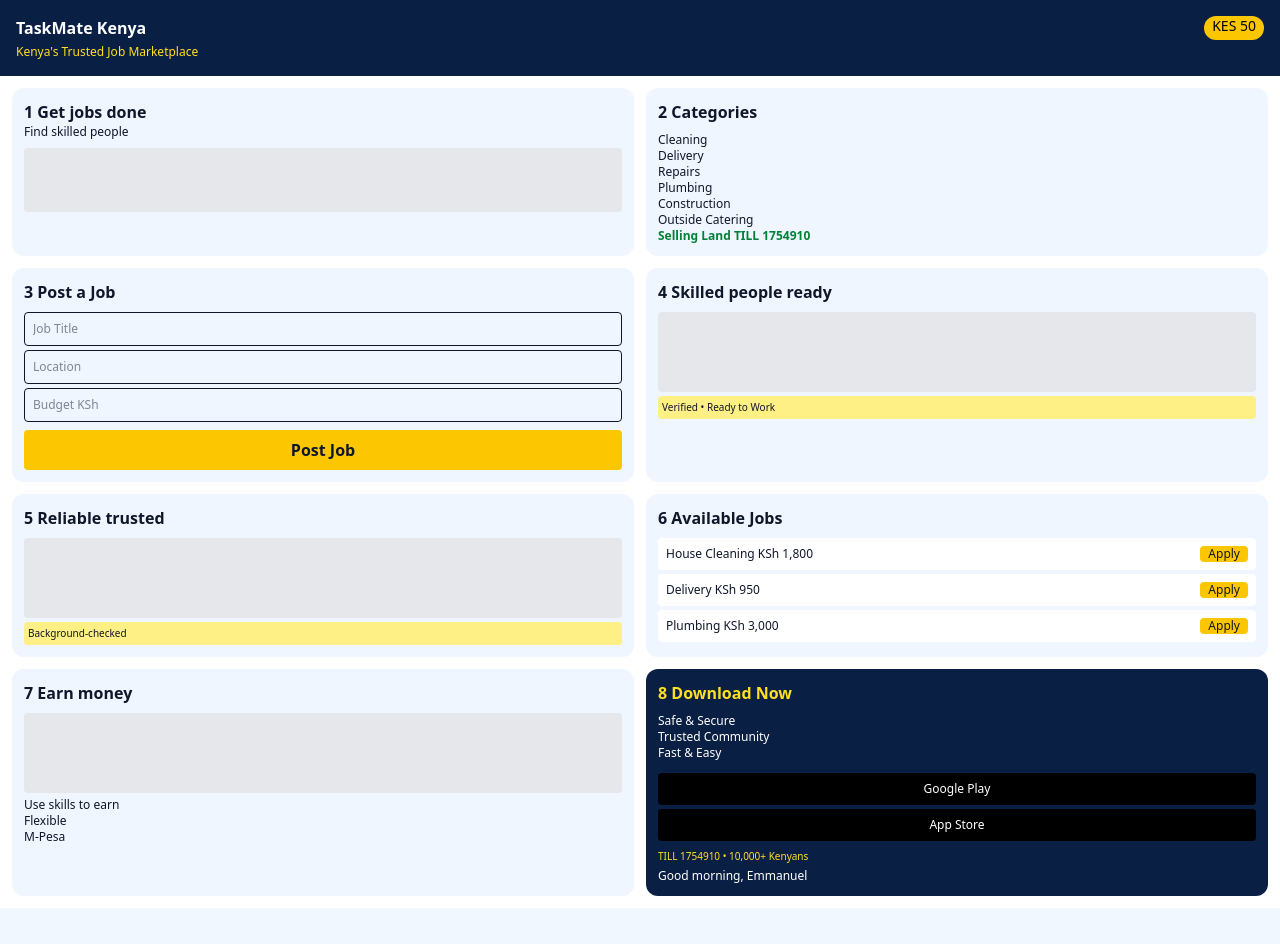
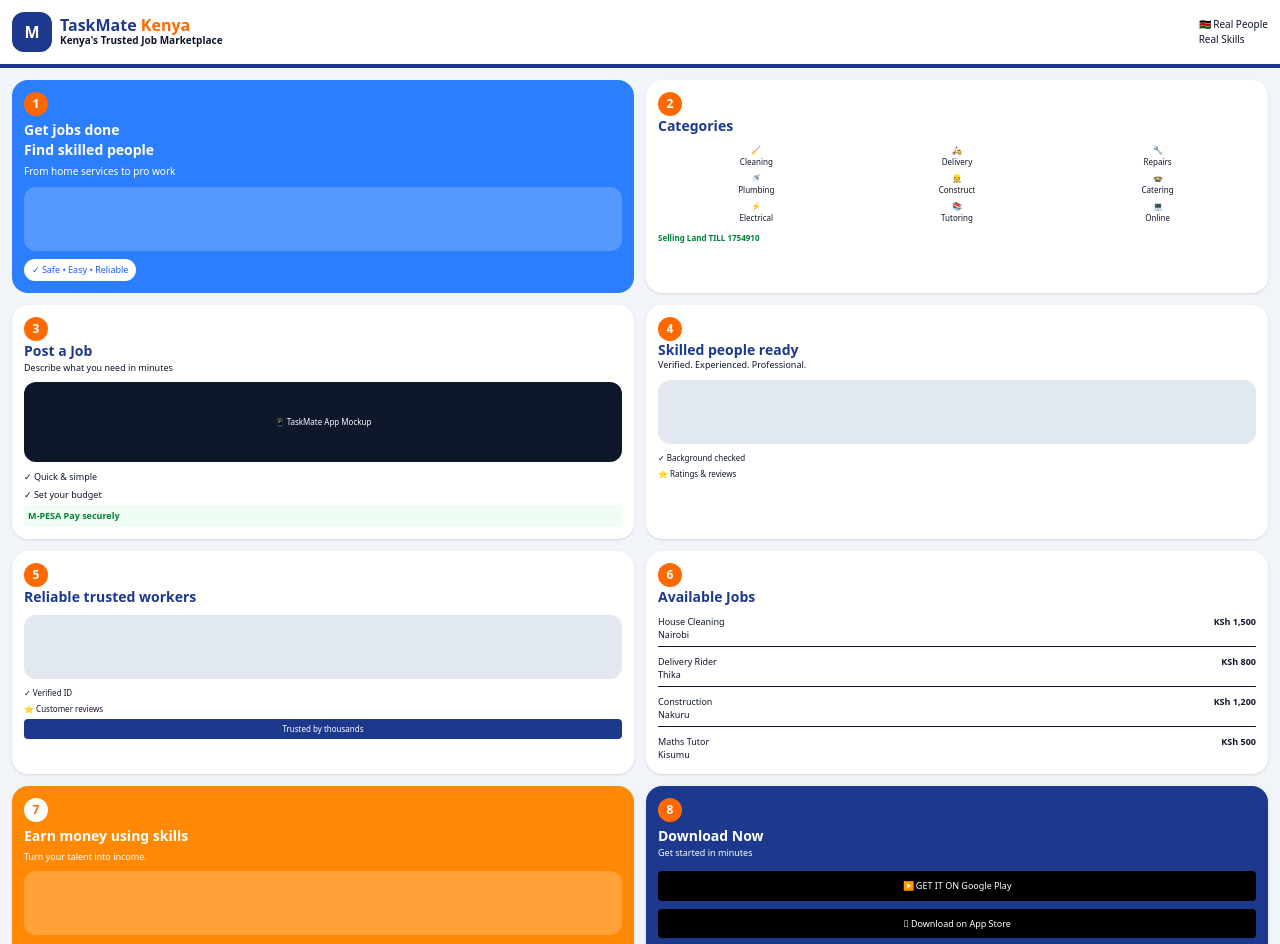
Before and after one commit to njoguemmanuel04-lgtm/taskmate, a Next.js app: page / in a window 1280 px wide. Shown: the top 944 px of the page. Before the commit the page ends 908 px from the top, so only its background shows below. Built offline with nearby package versions, Linux system fonts and the light colour scheme.

Commit message:
Update page.tsx

```diff
--- a/app/page.tsx
+++ b/app/page.tsx
@@ -1,24 +1,120 @@
 "use client"
 export default function Page(){
- return(
- <div className="min-h-screen bg-white">
-  <header className="bg-[#0a1f44] text-white p-4">
-   <div className="flex justify-between">
-    <h1 className="font-bold">TaskMate Kenya</h1>
-    <span className="bg-yellow-400 text-black px-2 rounded-full text-sm">KES 50</span>
-   </div>
-   <p className="text-yellow-300 text-xs mt-1">Kenya's Trusted Job Marketplace</p>
-  </header>
+return(
+<div className="min-h-screen bg-slate-100 pb-10">
+  {/* HEADER */}
+  <div className="bg-white p-3 border-b-4 border-blue-900">
+    <div className="flex justify-between items-center">
+      <div className="flex items-center gap-2">
+        <div className="bg-blue-900 w-10 h-10 rounded-xl flex items-center justify-center text-white font-bold">M</div>
+        <div>
+          <h1 className="font-black text-blue-900 leading-none">TaskMate <span className="text-orange-500">Kenya</span></h1>
+          <p className="text-[10px] font-bold">Kenya's Trusted Job Marketplace</p>
+        </div>
+      </div>
+      <div className="text-[10px]">🇰🇪 Real People<br/>Real Skills</div>
+    </div>
+  </div>
+
+  {/* 8 GRID */}
   <div className="p-3 grid grid-cols-2 gap-3">
-   <div className="bg-blue-50 p-3 rounded-xl"><h2 className="font-bold">1 Get jobs done</h2><p className="text-xs">Find skilled people</p><div className="bg-gray-200 h-16 rounded mt-2"></div></div>
-   <div className="bg-blue-50 p-3 rounded-xl"><h2 className="font-bold">2 Categories</h2><div className="text-xs mt-2">Cleaning<br/>Delivery<br/>Repairs<br/>Plumbing<br/>Construction<br/>Outside Catering<br/><span onClick={()=>location.href='/land'} className="font-bold text-green-700">Selling Land TILL 1754910</span></div></div>
-   <div className="bg-blue-50 p-3 rounded-xl"><h2 className="font-bold">3 Post a Job</h2><input className="w-full mt-2 p-2 border rounded text-xs" placeholder="Job Title"/><input className="w-full mt-1 p-2 border rounded text-xs" placeholder="Location"/><input className="w-full mt-1 p-2 border rounded text-xs" placeholder="Budget KSh"/><button className="w-full mt-2 bg-yellow-400 py-2 rounded font-bold">Post Job</button></div>
-   <div className="bg-blue-50 p-3 rounded-xl"><h2 className="font-bold">4 Skilled people ready</h2><div className="bg-gray-200 h-20 rounded mt-2"></div><p className="text-[10px] bg-yellow-200 mt-1 p-1 rounded">Verified • Ready to Work</p></div>
-   <div className="bg-blue-50 p-3 rounded-xl"><h2 className="font-bold">5 Reliable trusted</h2><div className="bg-gray-200 h-20 rounded mt-2"></div><p className="text-[10px] bg-yellow-200 mt-1 p-1 rounded">Background-checked</p></div>
-   <div className="bg-blue-50 p-3 rounded-xl"><h2 className="font-bold">6 Available Jobs</h2><div className="bg-white p-2 rounded mt-2 text-xs flex justify-between">House Cleaning KSh 1,800 <button className="bg-yellow-400 px-2 rounded">Apply</button></div><div className="bg-white p-2 rounded mt-1 text-xs flex justify-between">Delivery KSh 950 <button className="bg-yellow-400 px-2 rounded">Apply</button></div><div className="bg-white p-2 rounded mt-1 text-xs flex justify-between">Plumbing KSh 3,000 <button className="bg-yellow-400 px-2 rounded">Apply</button></div></div>
-   <div className="bg-blue-50 p-3 rounded-xl"><h2 className="font-bold">7 Earn money</h2><div className="bg-gray-200 h-20 rounded mt-2"></div><p className="text-xs mt-1">Use skills to earn<br/>Flexible<br/>M-Pesa</p></div>
-   <div className="bg-[#0a1f44] p-3 rounded-xl text-white"><h2 className="font-bold text-yellow-300">8 Download Now</h2><p className="text-xs mt-2">Safe & Secure<br/>Trusted Community<br/>Fast & Easy</p><div className="bg-black p-2 rounded mt-3 text-xs text-center">Google Play</div><div className="bg-black p-2 rounded mt-1 text-xs text-center">App Store</div><p className="text-[10px] text-yellow-300 mt-2">TILL 1754910 • 10,000+ Kenyans</p><p className="text-xs mt-1">Good morning, Emmanuel</p></div>
+
+    {/* 1 */}
+    <div className="bg-blue-500 rounded-2xl p-3 text-white">
+      <span className="bg-orange-500 text-white w-6 h-6 rounded-full flex items-center justify-center text-xs font-bold">1</span>
+      <h2 className="font-black mt-1 text-sm">Get jobs done<br/>Find skilled people</h2>
+      <p className="text-[10px] mt-1">From home services to pro work</p>
+      <div className="bg-white/20 h-16 rounded-xl mt-2"></div>
+      <p className="text-[9px] bg-white text-blue-600 mt-2 px-2 py-1 rounded-full inline-block">✓ Safe • Easy • Reliable</p>
+    </div>
+
+    {/* 2 */}
+    <div className="bg-white rounded-2xl p-3 shadow">
+      <span className="bg-orange-500 text-white w-6 h-6 rounded-full flex items-center justify-center text-xs font-bold">2</span>
+      <h2 className="font-black text-sm text-blue-900">Categories</h2>
+      <div className="grid grid-cols-3 gap-1 mt-2 text-[8px] text-center">
+        <div>🧹<br/>Cleaning</div><div>🛵<br/>Delivery</div><div>🔧<br/>Repairs</div>
+        <div>🚿<br/>Plumbing</div><div>👷<br/>Construct</div><div>🍲<br/>Catering</div>
+        <div>⚡<br/>Electrical</div><div>📚<br/>Tutoring</div><div>💻<br/>Online</div>
+      </div>
+      <p className="text-[8px] text-green-700 font-bold mt-2">Selling Land TILL 1754910</p>
+    </div>
+
+    {/* 3 */}
+    <div className="bg-white rounded-2xl p-3 shadow">
+      <span className="bg-orange-500 text-white w-6 h-6 rounded-full flex items-center justify-center text-xs font-bold">3</span>
+      <h2 className="font-black text-sm text-blue-900">Post a Job</h2>
+      <p className="text-[9px]">Describe what you need in minutes</p>
+      <div className="bg-slate-900 h-20 rounded-xl mt-2 flex items-center justify-center text-white text-[8px]">📱 TaskMate App Mockup</div>
+      <div className="text-[9px] mt-2 space-y-1">
+        <div>✓ Quick & simple</div><div>✓ Set your budget</div>
+        <div className="bg-green-50 p-1 rounded text-green-700 font-bold">M-PESA Pay securely</div>
+      </div>
+    </div>
+
+    {/* 4 */}
+    <div className="bg-white rounded-2xl p-3 shadow">
+      <span className="bg-orange-500 text-white w-6 h-6 rounded-full flex items-center justify-center text-xs font-bold">4</span>
+      <h2 className="font-black text-sm text-blue-900 leading-tight">Skilled people ready</h2>
+      <p className="text-[9px]">Verified. Experienced. Professional.</p>
+      <div className="bg-slate-200 h-16 rounded-xl mt-2"></div>
+      <div className="text-[8px] mt-2 space-y-1">
+        <div>✓ Background checked</div><div>⭐ Ratings & reviews</div>
+      </div>
+    </div>
+
+    {/* 5 */}
+    <div className="bg-white rounded-2xl p-3 shadow">
+      <span className="bg-orange-500 text-white w-6 h-6 rounded-full flex items-center justify-center text-xs font-bold">5</span>
+      <h2 className="font-black text-sm text-blue-900">Reliable trusted workers</h2>
+      <div className="bg-slate-200 h-16 rounded-xl mt-2"></div>
+      <div className="text-[8px] mt-2 space-y-1">
+        <div>✓ Verified ID</div><div>⭐ Customer reviews</div>
+        <div className="bg-blue-900 text-white p-1 rounded text-[8px] mt-1 text-center">Trusted by thousands</div>
+      </div>
+    </div>
+
+    {/* 6 */}
+    <div className="bg-white rounded-2xl p-3 shadow">
+      <span className="bg-orange-500 text-white w-6 h-6 rounded-full flex items-center justify-center text-xs font-bold">6</span>
+      <h2 className="font-black text-sm text-blue-900">Available Jobs</h2>
+      <div className="mt-2 space-y-2 text-[9px]">
+        <div className="flex justify-between border-b pb-1"><span>House Cleaning<br/>Nairobi</span><span className="font-bold">KSh 1,500</span></div>
+        <div className="flex justify-between border-b pb-1"><span>Delivery Rider<br/>Thika</span><span className="font-bold">KSh 800</span></div>
+        <div className="flex justify-between border-b pb-1"><span>Construction<br/>Nakuru</span><span className="font-bold">KSh 1,200</span></div>
+        <div className="flex justify-between"><span>Maths Tutor<br/>Kisumu</span><span className="font-bold">KSh 500</span></div>
+      </div>
+    </div>
+
+    {/* 7 */}
+    <div className="bg-orange-400 rounded-2xl p-3 text-white shadow">
+      <span className="bg-white text-orange-500 w-6 h-6 rounded-full flex items-center justify-center text-xs font-bold">7</span>
+      <h2 className="font-black text-sm mt-1">Earn money using skills</h2>
+      <p className="text-[9px] mt-1">Turn your talent into income.</p>
+      <div className="bg-white/20 h-16 rounded-xl mt-2"></div>
+      <div className="text-[9px] mt-2 space-y-1">
+        <div>✓ Get hired for local jobs</div><div>✓ Withdraw via M-Pesa</div>
+      </div>
+    </div>
+
+    {/* 8 */}
+    <div className="bg-blue-900 rounded-2xl p-3 text-white shadow">
+      <span className="bg-orange-500 text-white w-6 h-6 rounded-full flex items-center justify-center text-xs font-bold">8</span>
+      <h2 className="font-black text-sm mt-1">Download Now</h2>
+      <p className="text-[9px]">Get started in minutes</p>
+      <div className="mt-3 space-y-2">
+        <div className="bg-black rounded p-2 text-[9px] text-center">▶ GET IT ON Google Play</div>
+        <div className="bg-black rounded p-2 text-[9px] text-center"> Download on App Store</div>
+      </div>
+      <p className="text-[8px] mt-3 text-yellow-300">TILL 1754910 • Good morning, Emmanuel</p>
+    </div>
+
   </div>
- </div>
- )
+
+  {/* FOOTER */}
+  <div className="bg-blue-900 text-white text-[9px] p-3 flex justify-between mt-2">
+    <span>❤ Support Local</span><span>🛡 Safe & Secure</span><span>📱 Easy to Use</span><span>🇰🇪 TaskMate Kenya</span>
+  </div>
+</div>
+)
 }
```
